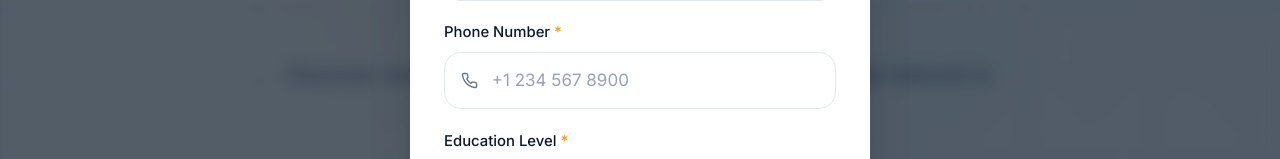
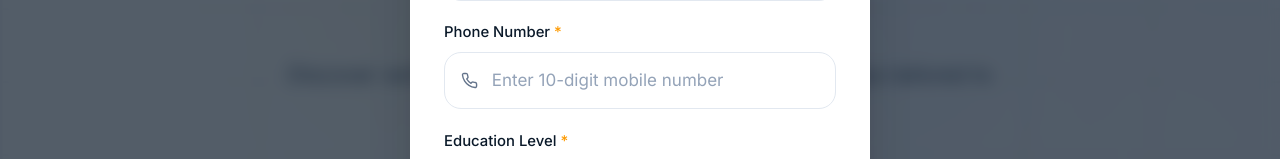
Before and after one commit to RajavrukshaGroups/Thanuja_scholarship-Client, a React (Vite) app: page / in a window 1280 px wide. Both pictures are taken after a click on the button "Scholarships". Shown: the part 357-516 px from the top of the page. Built offline with nearby package versions, Linux system fonts and the light colour scheme; no server answers.

Commit message:
new changes

```diff
--- a/src/components/ScholarshipEnquiryModal.jsx
+++ b/src/components/ScholarshipEnquiryModal.jsx
@@ -19,6 +19,14 @@ const ScholarshipEnquiryModal = ({ isOpen, onClose }) => {
     educationLevel: "",
     degreeLevel: "",
   });
+
+  const isValidEmail = (email) => {
+    return /^[^\s@]+@[^\s@]+\.[^\s@]+$/.test(email);
+  };
+
+  const isValidPhone = (phone) => {
+    return /^[6-9]\d{9}$/.test(phone); // Indian 10-digit
+  };
 
   const handleChange = (key, value) => {
     setForm((prev) => ({
@@ -62,6 +70,9 @@ const ScholarshipEnquiryModal = ({ isOpen, onClose }) => {
   const isFormValid = () => {
     if (!form.fullName || !form.email || !form.phone || !form.educationLevel)
       return false;
+    if (!isValidEmail(form.email)) return false;
+    if (!isValidPhone(form.phone)) return false;
+
     // if (form.educationLevel === "Post Metric" && !form.degreeLevel)
     if (form.educationLevel === "Post Matric" && !form.degreeLevel)
       return false;
@@ -163,11 +174,21 @@ const ScholarshipEnquiryModal = ({ isOpen, onClose }) => {
                   <div className="absolute inset-y-0 left-0 pl-4 flex items-center pointer-events-none">
                     <FiPhone className="text-[#64748b] group-focus-within:text-blue-500 transition-colors" />
                   </div>
-                  <input
+                  {/* <input
                     placeholder="+1 234 567 8900"
                     className="w-full pl-11 pr-4 py-3.5 bg-white border border-[#e2e8f0] rounded-2xl text-[#0a1929] placeholder-[#94a3b8] focus:outline-none focus:border-blue-500 focus:ring-4 focus:ring-blue-500/10 transition-all"
                     value={form.phone}
                     onChange={(e) => handleChange("phone", e.target.value)}
+                  /> */}
+                  <input
+                    placeholder="Enter 10-digit mobile number"
+                    maxLength={10}
+                    className="w-full pl-11 pr-4 py-3.5 bg-white border border-[#e2e8f0] rounded-2xl text-[#0a1929] placeholder-[#94a3b8] focus:outline-none focus:border-blue-500 focus:ring-4 focus:ring-blue-500/10 transition-all"
+                    value={form.phone}
+                    onChange={(e) => {
+                      const value = e.target.value.replace(/\D/g, ""); // only numbers
+                      handleChange("phone", value);
+                    }}
                   />
                 </div>
               </div>
```
